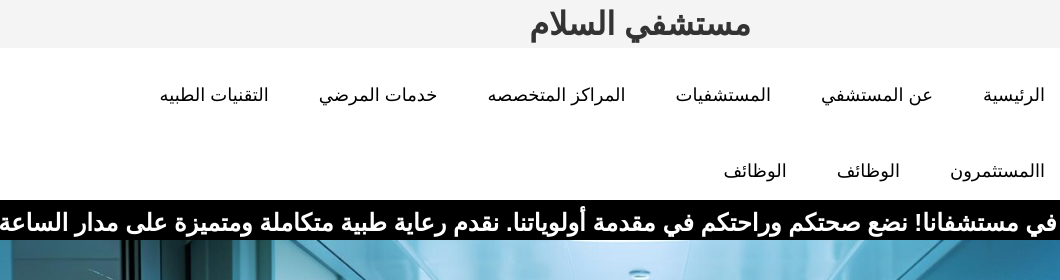
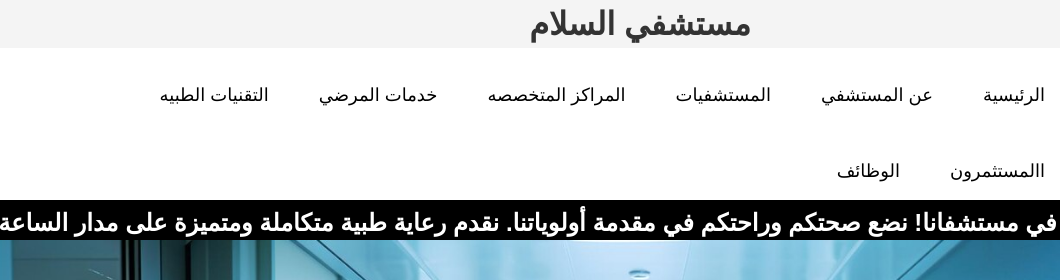
Before and after one commit to ziad17777/El-Salam-Hospital-, a plain HTML site: page project hospital/index.html in a window 1280 px wide. Shown: the top 280 px of the page, 0-1060 px from the left. Drawn offline with Linux system fonts and the light colour scheme.

Commit message:
Remove duplicate job listing link
Removed duplicate job listing link from the navigation.

```diff
--- a/project hospital/index.html
+++ b/project hospital/index.html
@@ -31,7 +31,7 @@
                     <li><a href="#">التقنيات الطبيه</a></li>
                     <li><a href="#">االمستثمرون</a></li>
                     <li><a href="#">الوظائف </a></li>
-					<li><a href="#">الوظائف </a></li>
+
 
 
 
```
